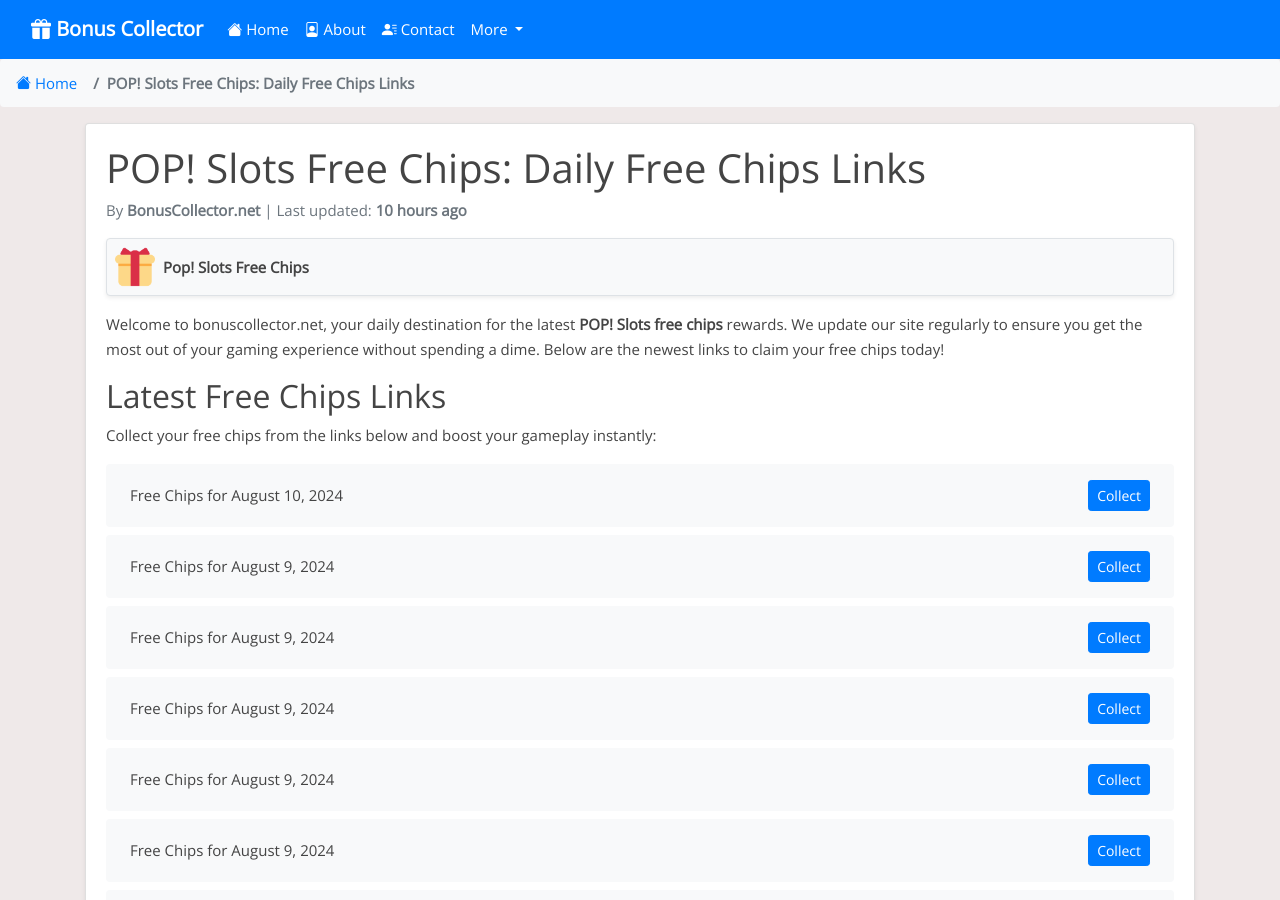
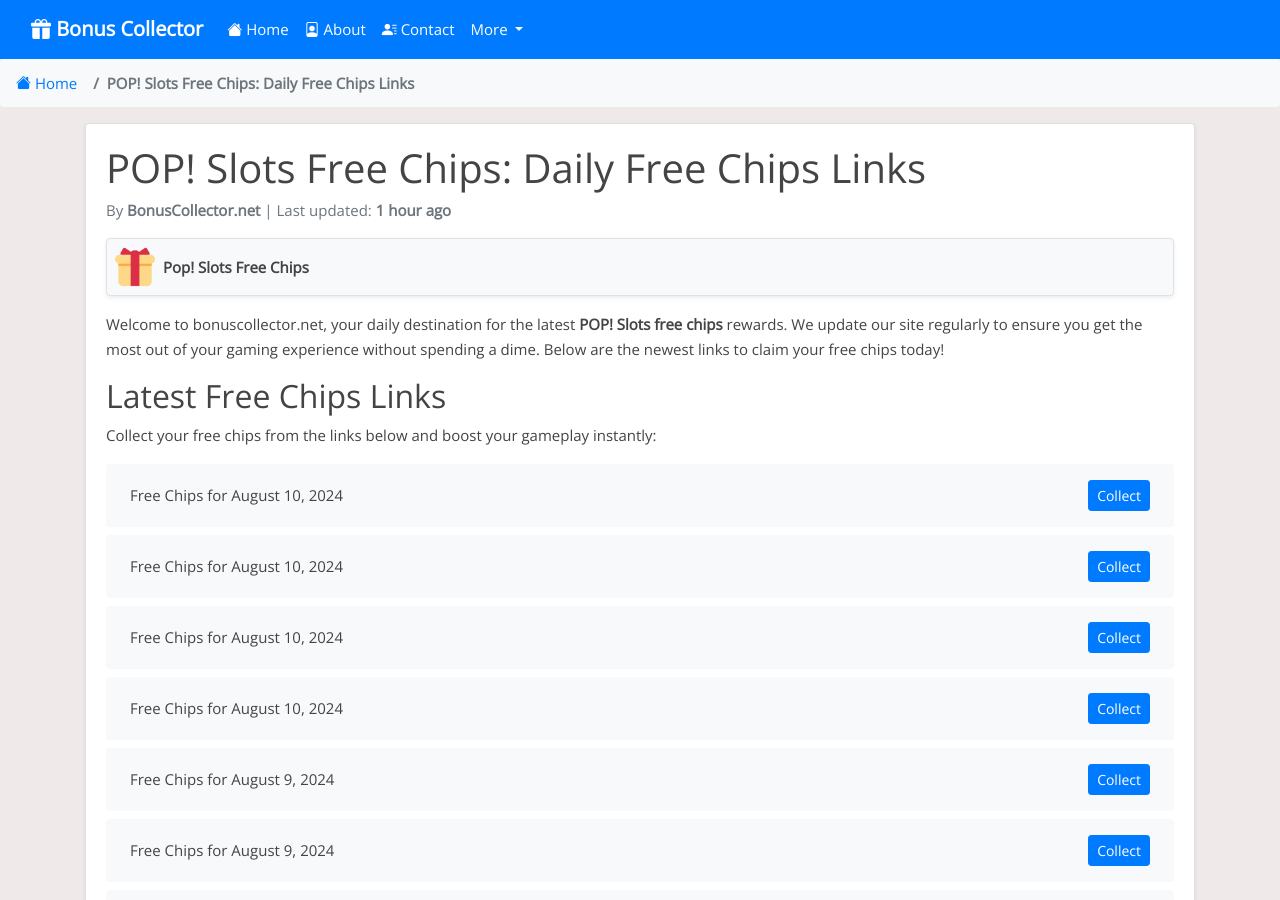
Before and after one commit to Prollad99/bs-net, a Jekyll site: the page built from _posts/2024-06-29-pop-slots.md, in a window 1280 px wide and 900 px high. Built offline with Jekyll 4.4.1, drawn with Linux system fonts in a browser that asks for light colours; nearby versions of some CDN libraries; comment, search, counter and statistics services are not loaded; some of the changed text lies outside the part shown.

Commit message:
Update pop-slots reward links and last modified date

```diff
--- a/_data/include_files.yml
+++ b/_data/include_files.yml
@@ -44,7 +44,7 @@
   last_modified: 2024-08-10 13:50:13
 
 pop-slots.html:
-  last_modified: 2024-08-10 04:38:13
+  last_modified: 2024-08-10 13:50:36
 
 bingo-blitz.html:
   last_modified: 2024-08-09 17:31:55
--- a/_includes/pop-slots.html
+++ b/_includes/pop-slots.html
@@ -1,4 +1,16 @@
 <ul class="list-group mt-3 mb-4">
+  <li class="list-group-item d-flex justify-content-between align-items-center">
+    <span>Free Chips for August 10, 2024</span>
+    <a href="https://landingpages.popslotscasino.com/2.729.103451/site/pages/landingpop/index.html?coupon=RPOP_2M_20240810_IG_sxxaa_CM" class="btn btn-primary btn-sm">Collect</a>
+  </li>
+  <li class="list-group-item d-flex justify-content-between align-items-center">
+    <span>Free Chips for August 10, 2024</span>
+    <a href="https://popslots.casino/3AsGuHb" class="btn btn-primary btn-sm">Collect</a>
+  </li>
+  <li class="list-group-item d-flex justify-content-between align-items-center">
+    <span>Free Chips for August 10, 2024</span>
+    <a href="http://popslots.casino/3AhnoUy" class="btn btn-primary btn-sm">Collect</a>
+  </li>
   <li class="list-group-item d-flex justify-content-between align-items-center">
     <span>Free Chips for August 10, 2024</span>
     <a href="https://popslots.casino/4dD7YZ0" class="btn btn-primary btn-sm">Collect</a>
@@ -387,16 +399,4 @@
     <span>Free Chips for Invalid Date</span>
     <a href="http://popslots.casino/3LsDWv2" class="btn btn-primary btn-sm">Collect</a>
   </li>
-  <li class="list-group-item d-flex justify-content-between align-items-center">
-    <span>Free Chips for Invalid Date</span>
-    <a href="https://popslots.casino/3xYvkJu" class="btn btn-primary btn-sm">Collect</a>
-  </li>
-  <li class="list-group-item d-flex justify-content-between align-items-center">
-    <span>Free Chips for Invalid Date</span>
-    <a href="https://popslots.casino/3WdlawW" class="btn btn-primary btn-sm">Collect</a>
-  </li>
-  <li class="list-group-item d-flex justify-content-between align-items-center">
-    <span>Free Chips for Invalid Date</span>
-    <a href="https://popslots.casino/4cEZctG" class="btn btn-primary btn-sm">Collect</a>
-  </li>
 </ul>
```
Also changed, not shown: links-json/pop-slots.json (+12 -9 lines).
